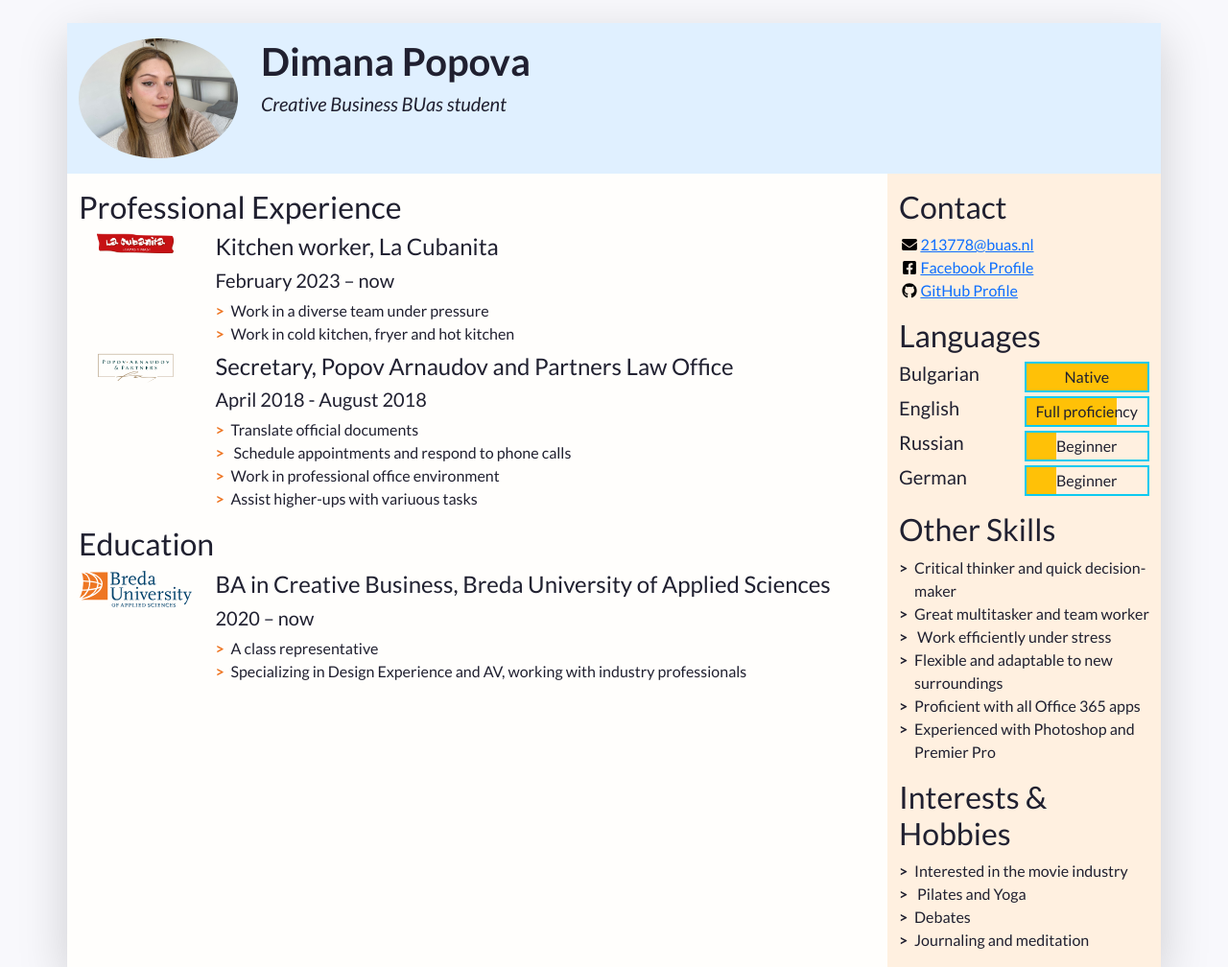
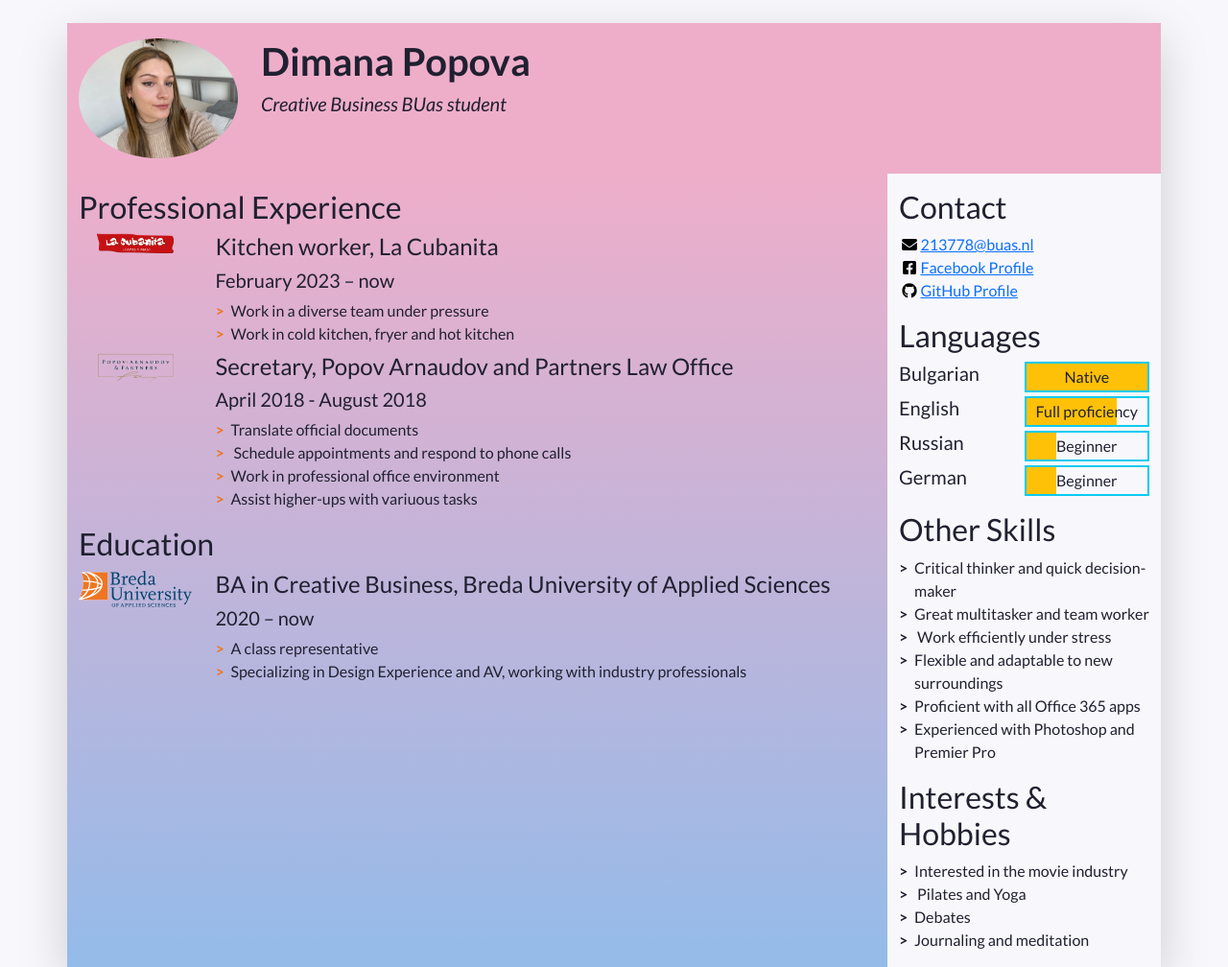
Before and after one commit to dimanap2/my-cv, a plain HTML site: page index.html in a window 1280 px wide. Shown: the top 1008 px of the page at 96% size. Drawn offline with nearby package versions, Linux system fonts and the light colour scheme.

Commit message:
Colour change

```diff
--- a/css/styles.css
+++ b/css/styles.css
@@ -14,18 +14,17 @@ body {
 /* Styles for custom classes in the document. (There are more, try to find them out!) */
 
 .resume-header {
-    background-color: #e0f0ff;
+    background-color: #eeaeca;
 }
 
 .resume-main {
-	background-color: #fffefc;
+	background: rgb(238,174,202);
+    background: linear-gradient(180deg, rgba(238,174,202,1) 0%, rgba(148,187,233,1) 100%);
 }
 
 .resume-aside {
-	background-color: #fff0e0;
+	background-color: #d5d4def;
 }
-
-/* Styles for lists in the document */
 
 .biography-details li::before, .skill-list li::before {
 	content: ">";
```
